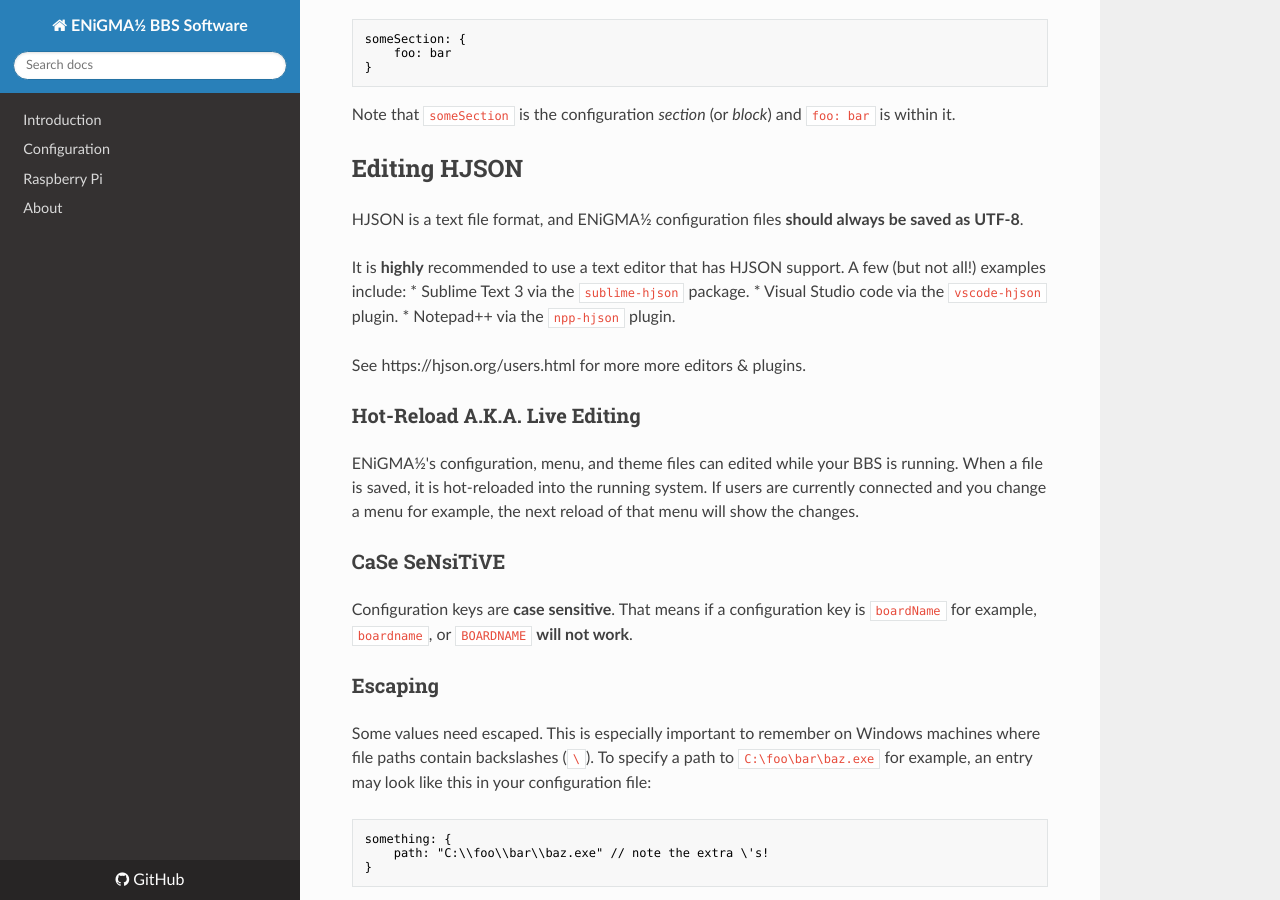
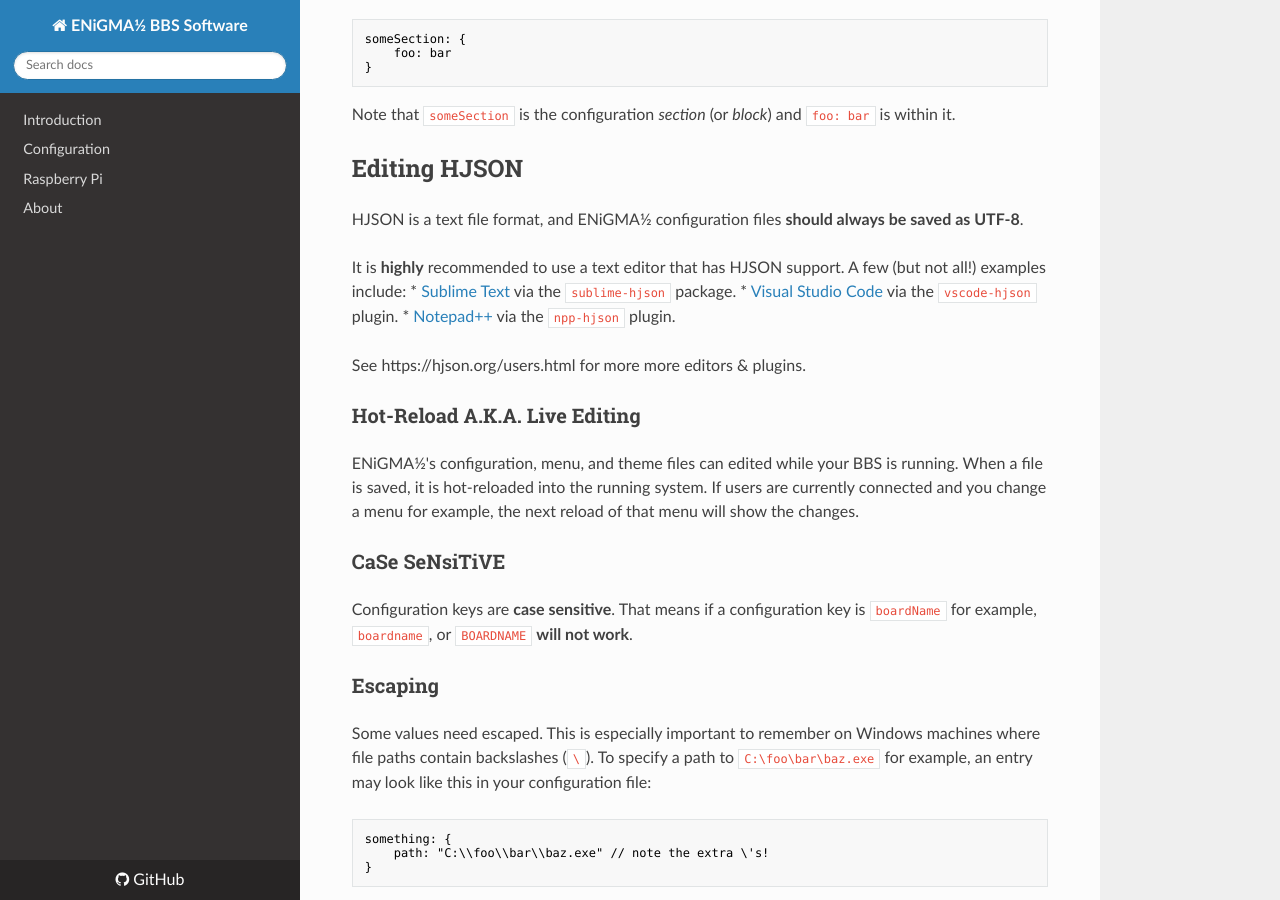
Before and after one commit to NuSkooler/enigma-bbs, an MkDocs documentation site: the page built from docs/configuration/hjson.md, in a window 1280 px wide and 900 px high, scrolled down 797 px. Built offline with MkDocs 1.6.1, drawn with Linux system fonts in a browser that asks for light colours; nearby versions of some CDN libraries; old or Windows-style settings are respelled for this version of MkDocs; some of the changed text lies outside the part shown.

Commit message:
Updates RE: HJSON

```diff
--- a/docs/configuration/hjson.md
+++ b/docs/configuration/hjson.md
@@ -32,9 +32,9 @@ Note that `someSection` is the configuration *section* (or *block*) and `foo: ba
 HJSON is a text file format, and ENiGMA½ configuration files **should always be saved as UTF-8**.
 
 It is **highly** recommended to use a text editor that has HJSON support. A few (but not all!) examples include:
-* Sublime Text 3 via the `sublime-hjson` package.
-* Visual Studio code via the `vscode-hjson` plugin.
-* Notepad++ via the `npp-hjson` plugin.
+* [Sublime Text](https://www.sublimetext.com/) via the `sublime-hjson` package.
+* [Visual Studio Code](https://code.visualstudio.com/) via the `vscode-hjson` plugin.
+* [Notepad++](https://notepad-plus-plus.org) via the `npp-hjson` plugin.
 
 See https://hjson.org/users.html for more more editors & plugins.
 
```
Also changed, not shown: other parts of docs/configuration/hjson.md (+1 -1 lines), docs/_includes/nav.md (+1 -2 lines), docs/configuration/editing-hjson.md (deleted, +0 -20 lines).
